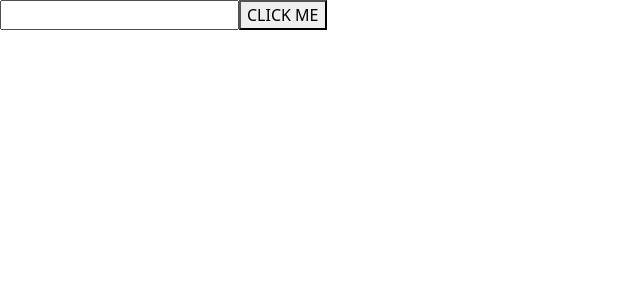
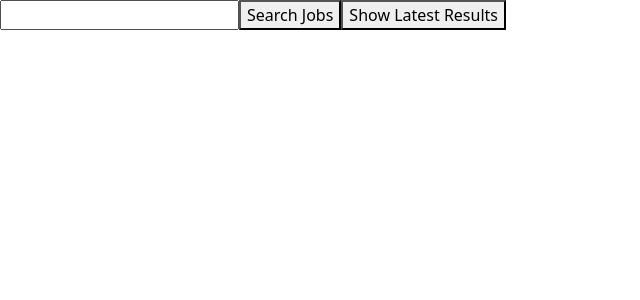
Before and after one commit to JackLabukas/24-7-Jobs-group-project, a React (Create React App) app: page /about in a window 1280 px wide. Before the commit this address had no page. Shown: the top 300 px of the page, without its empty margins (0-640 px from the left). Built offline with nearby package versions, Linux system fonts and the light colour scheme.

Commit message:
working version of search results

```diff
--- a/package.json
+++ b/package.json
@@ -12,6 +12,7 @@
     "react-dom": "^18.2.0",
     "react-router-dom": "^6.8.1",
     "react-scripts": "5.0.1",
+    "uuid": "^9.0.0",
     "web-vitals": "^2.1.4"
   },
   "scripts": {
--- a/src/App.js
+++ b/src/App.js
@@ -2,19 +2,20 @@ import "./App.css";
 import { BrowserRouter as Router, Route, Routes } from "react-router-dom";
 import SearchBar from "./components/SearchBar";
 import JobList from "./components/JobList";
-// import About from "./pages/About";
-// import Contact from "./pages/Contact";
-import axios from "axios";
+import About from "./pages/About";
+import Contact from "./pages/Contact";
+
+const testArr = JSON.parse(localStorage.getItem("Response"));
 
 function App() {
   return (
     <Router>
       <div className="container-flex">
         <SearchBar />
-
+        <JobList testArr={testArr} />
         <Routes>
-          {/* <Route path="/about" element={<About />} />
-          <Route path="/contact" element={<Contact />} /> */}
+          <Route path="/about" element={<About />} />
+          <Route path="/contact" element={<Contact />} />
         </Routes>
       </div>
     </Router>
--- a/src/api.js
+++ b/src/api.js
@@ -1,5 +1,4 @@
 import axios from "axios";
-import React, { useState, useTransition } from "react";
 
 export default {
   getJobByTitle(title) {
@@ -8,7 +7,7 @@ export default {
       url: "https://linkedin-jobs-search.p.rapidapi.com/",
       headers: {
         "content-type": "application/json",
-        "X-RapidAPI-Key": "0fa803d91dmsh638ccd2a2f38e03p1bbbd2jsncd24a99f6668",
+        "X-RapidAPI-Key": "f9870d5895msh47816a415e89849p191ddcjsndf029b7fe54c",
         "X-RapidAPI-Host": "linkedin-jobs-search.p.rapidapi.com",
       },
       data: `{"search_terms":"${title}","location":"uk","page":"1"}`,
@@ -18,6 +17,9 @@ export default {
       .request(options)
       .then(function (response) {
         console.log(response.data);
+        localStorage.setItem("Response", JSON.stringify(response.data));
+
+        // console.log(test);
       })
       .catch(function (error) {
         console.error(error);
--- a/src/components/JobList.js
+++ b/src/components/JobList.js
@@ -1,15 +1,18 @@
 import React from "react";
+import { v4 as uuidv4 } from "uuid";
 
-function JobList() {
-  return (
-    <ul className="list-group">
-      {/* {props.jobArrCopy.map((job) => (
-        <li className="list-group-item" key={job.id}>
-          {job.name}
-        </li>
-      ))} */}
-    </ul>
-  );
+function JobList(props) {
+  if (props.testArr) {
+    return (
+      <ul className="list-group">
+        {props.testArr.map((job) => (
+          <li className="list-group-item" key={uuidv4()}>
+            {job.company_name}
+          </li>
+        ))}
+      </ul>
+    );
+  }
 }
 
 export default JobList;
--- a/src/components/SearchBar.js
+++ b/src/components/SearchBar.js
@@ -16,11 +16,19 @@ function SearchBar() {
     API.getJobByTitle(jobTitle);
   };
 
+  const showLatest = (event) => {
+    event.preventDefault();
+    window.location.reload();
+  };
+
   return (
     <div>
       <input type="text" onChange={handleChange} className=""></input>
       <button onClick={handleSubmit} type="submit">
-        CLICK ME
+        Search Jobs
+      </button>
+      <button onClick={showLatest} type="submit">
+        Show Latest Results
       </button>
     </div>
   );
--- a/src/index.js
+++ b/src/index.js
@@ -7,9 +7,9 @@ import "bootstrap/dist/css/bootstrap.css";
 
 const root = ReactDOM.createRoot(document.getElementById("root"));
 root.render(
-  //   <React.StrictMode>
-  <App />
-  //   </React.StrictMode>
+  <React.StrictMode>
+    <App />
+  </React.StrictMode>
 );
 
 // If you want to start measuring performance in your app, pass a function
--- a/src/pages/About.js
+++ b/src/pages/About.js
@@ -0,0 +1,7 @@
+import React from "react";
+
+function About() {
+  return null;
+}
+
+export default About;
--- a/src/pages/Contact.js
+++ b/src/pages/Contact.js
@@ -0,0 +1,7 @@
+import React from "react";
+
+function Contact() {
+  return null;
+}
+
+export default Contact;
```
Also changed, not shown: public/manifest.json (added), 1 other file (tests, documents, lock files or other folders).
